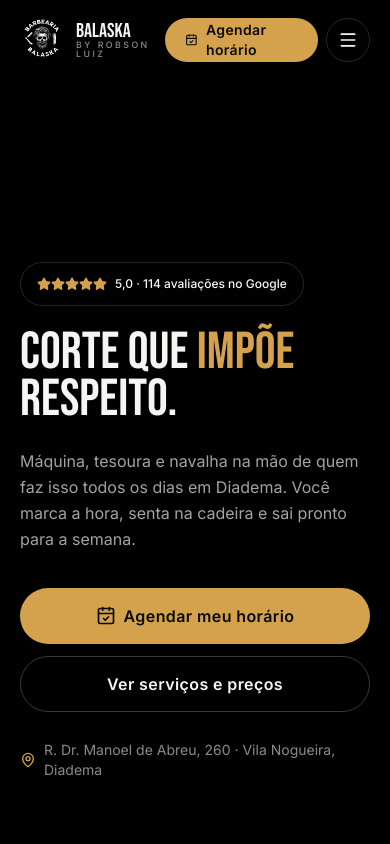
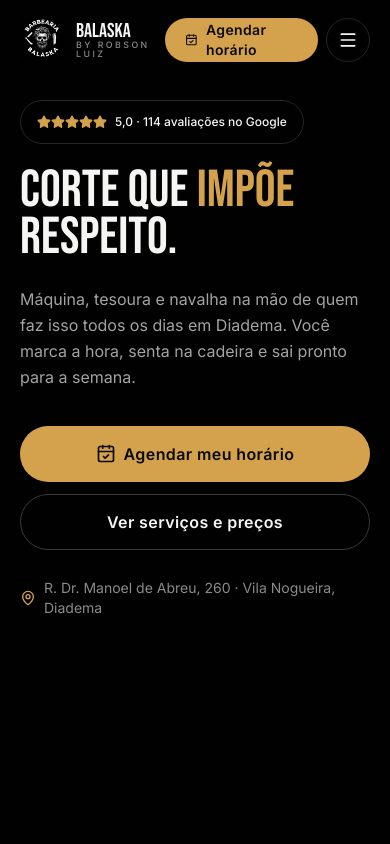
Before and after one commit to M7uricio/balaska_barbershop, a Next.js app: page / in a window 390 px wide. Shown: the top 844 px of the page. Built offline with nearby package versions, Linux system fonts and the light colour scheme.

Commit message:
fix: ScrollTrigger in Hero

```diff
--- a/src/app/page.tsx
+++ b/src/app/page.tsx
@@ -27,8 +27,8 @@
       <main className="flex-1">
         <Hero />
         {/* <HeroTest /> */}
+        <Services />
         <MarqueeStrip />
-        <Services />
         <About />
         <Gallery />
         <Testimonials />
--- a/src/components/hero.tsx
+++ b/src/components/hero.tsx
@@ -1,7 +1,7 @@
 "use client";
 
 import { useLayoutEffect, useRef } from "react";
-import { motion, useReducedMotion, useScroll, useTransform } from "motion/react";
+import { motion, useReducedMotion } from "motion/react";
 import { CalendarCheck, MapPin, Star } from "lucide-react";
 import { site } from "@/lib/site";
 import { Cta } from "@/components/ui/cta";
@@ -10,8 +10,6 @@
 import gsap from "gsap";
 import { ScrollTrigger } from "gsap/ScrollTrigger";
 
-
-
 const headline = ["Corte", "que", "impõe", "respeito."];
 
 export function Hero() {
@@ -19,12 +17,6 @@
   const videoRef = useRef<HTMLVideoElement>(null);
   const reduced = useReducedMotion();
 
-  const { scrollYProgress } = useScroll({
-    target: ref,
-    offset: ["start start", "end start"],
-  });
-  const contentY = useTransform(scrollYProgress, [0, 1], ["0%", "28%"]);
-  const contentOpacity = useTransform(scrollYProgress, [0, 0.7], [1, 0]);
 
   useLayoutEffect(() => {
     gsap.registerPlugin(useGSAP, ScrollTrigger);
@@ -41,9 +33,21 @@
           start: "top top",
           end: "bottom 600px",
           scrub: SCRUB,
-          markers: true,
         },
       });
+      gsap.to(ref, {
+        visibility: "invisible",
+        ease: "none",
+        scrollTrigger: {
+          trigger: ref.current,
+          start: "top top",
+          end: "bottom top",
+          // markers: true,
+
+          onLeave: () => ref.current?.classList.add("invisible"),
+          onEnterBack: () => ref.current?.classList.remove("invisible"),
+        }
+      })
     };
 
     if (video.readyState >= 1) bindVideoScrub();
@@ -60,18 +64,16 @@
     <section
       id="topo"
       ref={ref}
-      className="relative isolate flex min-h-svh items-end overflow-hidden bg-[#010101] pb-16 pt-28 sm:items-center sm:pb-24"
+      className="relative isolate flex min-h-400 items-end overflow-hidden bg-[#010101] pb-16 pt-28 sm:items-center sm:pb-24"
     >
 
       <motion.div
-        className="mx-auto w-full max-w-7xl px-5 sm:px-8"
-        style={reduced ? undefined : { y: contentY, opacity: contentOpacity }}
+        className="fixed top-25 -z-1000 min-w-full"
       >
-        <div className="grid items-center gap-12 lg:grid-cols-2">
+        <div className="grid items-center gap-12 lg:grid-cols-2 w-full mx-auto max-w-7xl px-5 sm:px-8">
 
 
           <div className="max-w-2xl">
-            {/* Prova social acima da dobra — dado real do Google */}
             <motion.a
               href={site.links.maps}
               target="_blank"
@@ -93,8 +95,6 @@
             </motion.a>
 
             <h1 className="mt-6 font-display text-[3.25rem] uppercase leading-[0.9] text-bone sm:text-7xl lg:text-8xl">
-              {/* O espaço literal entre as palavras precisa existir no DOM:
-                só margem deixaria o leitor de tela ler tudo emendado. */}
               {headline.map((word, i) => (
                 <span key={word}>
                   <motion.span
--- a/src/components/marquee-strip.tsx
+++ b/src/components/marquee-strip.tsx
@@ -9,10 +9,6 @@
   "Diadema · Vila Nogueira",
 ];
 
-/**
- * Faixa infinita entre o hero e os serviços. A lista é duplicada uma vez e a
- * animação desloca -50%, o que faz o loop emendar sem salto.
- */
 export function MarqueeStrip() {
   return (
     <div
--- a/src/components/services.tsx
+++ b/src/components/services.tsx
@@ -6,7 +6,7 @@
 
 export function Services() {
   return (
-    <section id="servicos" className="relative py-24 sm:py-32">
+    <section id="servicos" className="relative py-24 sm:py-32 bg-ink">
       <div className="mx-auto max-w-7xl px-5 sm:px-8">
         <SectionHeading
           eyebrow="Serviços"
@@ -27,11 +27,10 @@
             <StaggerItem
               as="li"
               key={service.name}
-              className={`group relative flex flex-col rounded-2xl border p-6 transition-colors duration-[400ms] ease-[cubic-bezier(0.4,0,0.2,1)] sm:p-7 ${
-                service.featured
-                  ? "border-gold/50 bg-gradient-to-b from-gold/[0.07] to-transparent"
-                  : "border-line bg-ink-raised hover:border-line-strong"
-              }`}
+              className={`group relative flex flex-col rounded-2xl border p-6 transition-colors duration-[400ms] ease-[cubic-bezier(0.4,0,0.2,1)] sm:p-7 ${service.featured
+                ? "border-gold/50 bg-gradient-to-b from-gold/[0.07] to-transparent"
+                : "border-line bg-ink-raised hover:border-line-strong"
+                }`}
             >
               {service.featured && (
                 <span className="absolute -top-3 left-6 inline-flex items-center gap-1.5 rounded-full bg-gold px-3 py-1 text-[0.65rem] font-bold uppercase tracking-wider text-ink">
```
